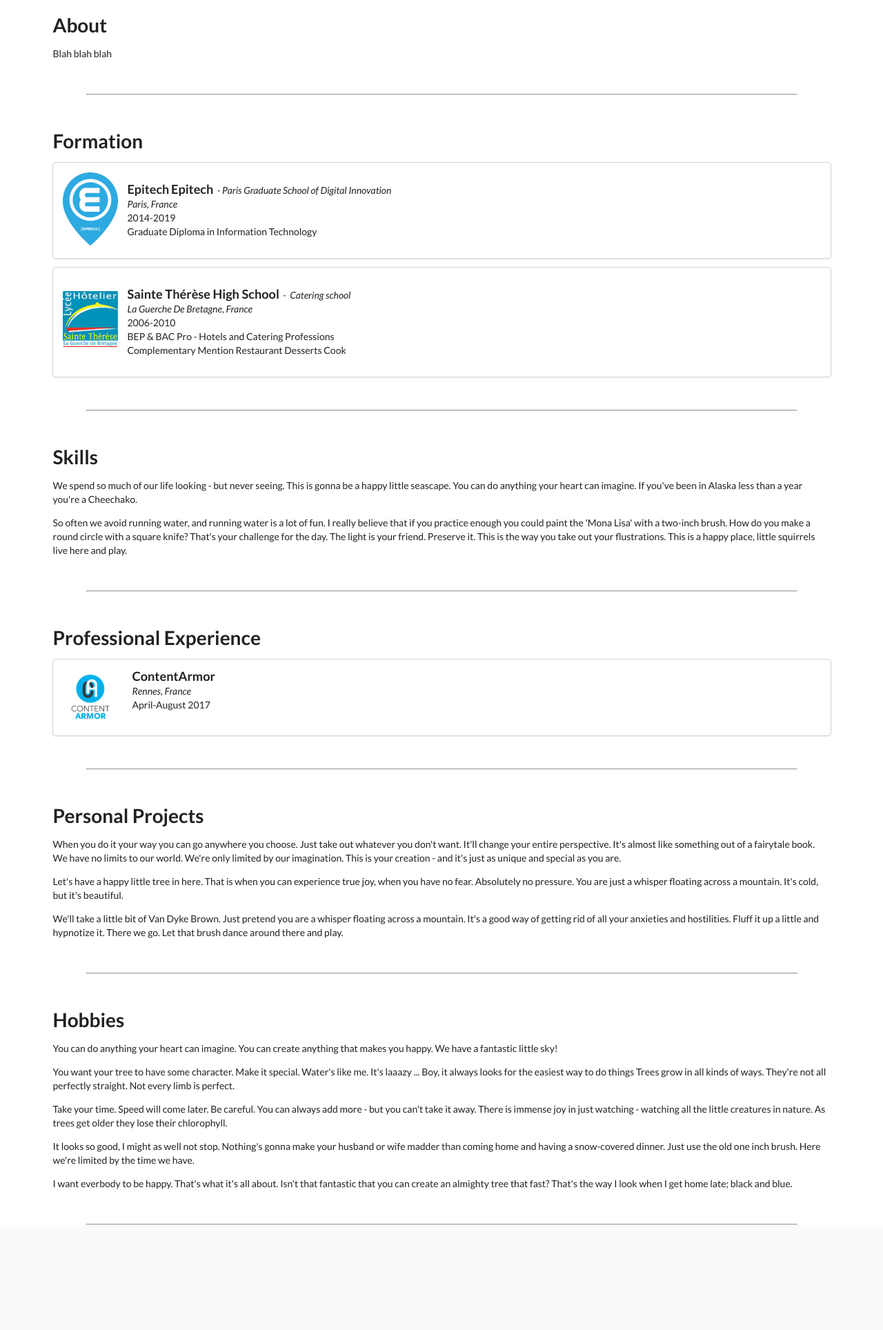
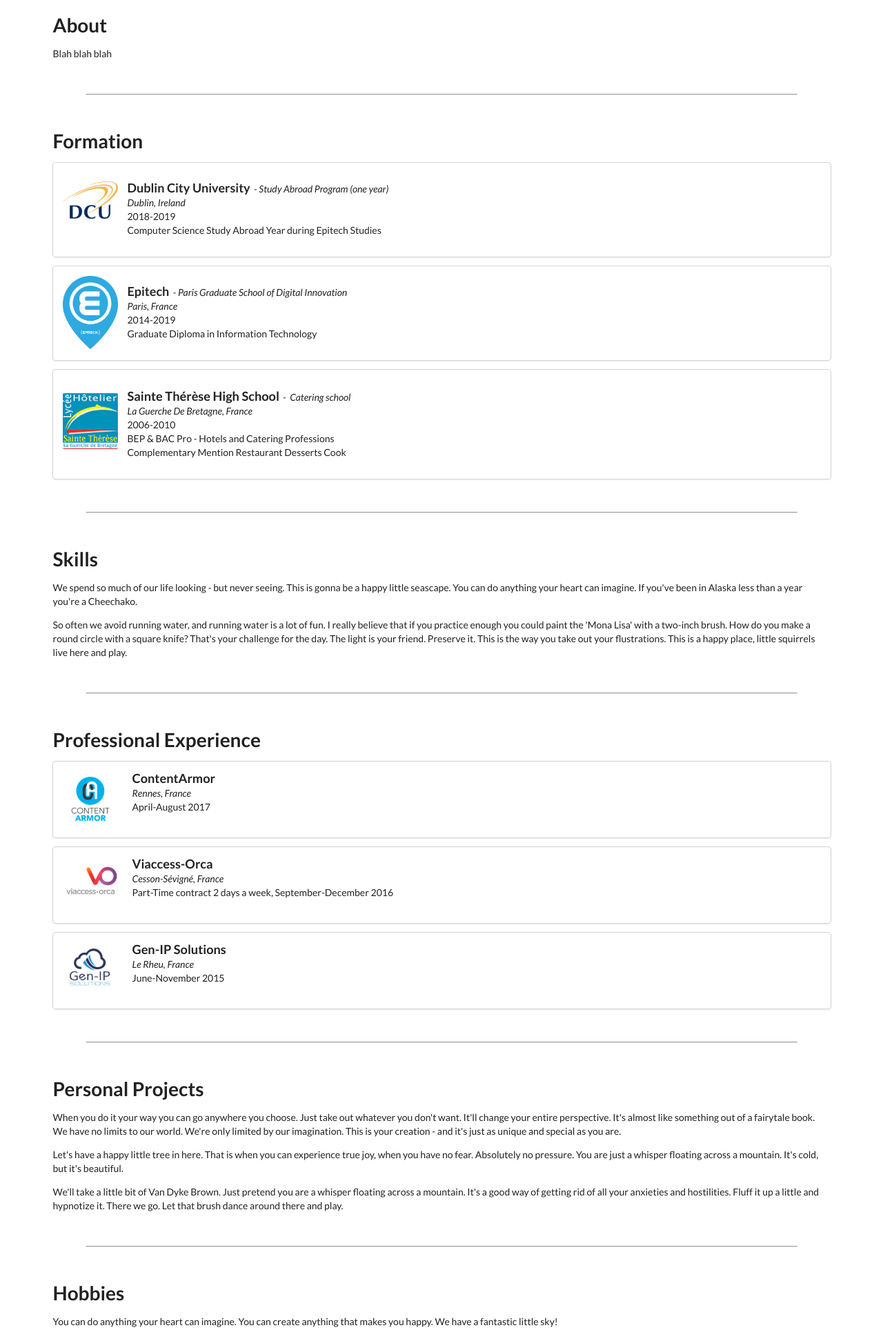
Before and after one commit to querat/gwendal.querat.pro, a PHP site: page / in a window 1280 px wide. Shown: the part 423-2351 px from the top of the page at 69% size. Before the commit the page ends 2199 px from the top, so only its background shows below. Run offline with PHP 8.4, Linux system fonts and the light colour scheme.

Commit message:
entreprises

```diff
--- a/index.php
+++ b/index.php
@@ -30,7 +30,7 @@
             <!--</div>-->
         </div>
         <div class="column eight wide>">
-            <img class="ui left aligned image circular" src="res/gwen.png"/>
+            <img class="ui image circular left aligned" src="res/gwen.png"/>
         </div>
     </div>
 </header>
@@ -39,14 +39,35 @@
     <h1 class="header">About</h1>
     <p>Blah blah blah</p>
     <hr/>
-</div>
-
-<div class="ui container">
 
     <h1 class="title">Formation</h1>
 
     <div class="ui container">
-        <div class="ui card " style="max-width: 100%; min-width: 100%;">
+        <div class="ui card full-width">
+            <div class="content">
+                <div class="ui items">
+                    <div class="item">
+                        <div class="ui tiny image">
+                            <img src="res/dcu.jpeg" class="image tiny">
+                        </div>
+                        <div class="content" style="padding: 1rem;">
+                            <div class="header">Dublin City University</div>
+                            <span><i>&nbsp-&nbspStudy Abroad Program (one year)</i></span>
+                            <br/>
+                            <i>Dublin, Ireland</i>
+                            <br/>
+                            2018-2019
+                            <br/>
+                            Computer Science Study Abroad Year during Epitech Studies
+                        </div>
+                    </div>
+                </div>
+            </div>
+        </div>
+
+        <div class="my-margin"></div>
+
+        <div class="ui card full-width">
             <div class="content">
                 <div class="ui items">
                     <div class="item">
@@ -55,7 +76,6 @@
                         </div>
                         <div class="content" style="padding: 1rem;">
                             <div class="header">Epitech</div>
-                            <span class="cv-title">Epitech</span>
                             <span><i>&nbsp-&nbspParis Graduate School of Digital Innovation</i></span>
                             <br/>
                             <i>Paris, France</i>
@@ -71,7 +91,7 @@
 
         <div class="my-margin"></div>
 
-        <div class="ui card " style="max-width: 100%; min-width: 100%;">
+        <div class="ui card full-width">
             <div class="content">
                 <div class="ui items middle aligned">
                     <div class="item middle">
@@ -115,7 +135,7 @@
 
     <div class="ui container">
         <h1>Professional Experience</h1>
-        <div class="ui card" style="max-width: 100%; min-width: 100%;">
+        <div class="ui card full-width">
             <div class="content">
                 <div class="ui items">
                     <div class="item">
@@ -128,6 +148,52 @@
                             <span><i>Rennes, France</i></span>
                             <br/>
                             April-August 2017
+                            <br/>
+                            <span></span>
+                            <br>
+                            <span></span>
+                        </div>
+                    </div>
+                </div>
+            </div>
+        </div>
+        <div class="my-margin"></div>
+        <div class="ui card full-width">
+            <div class="content">
+                <div class="ui items">
+                    <div class="item">
+                        <div class="ui tiny image">
+                            <img src="res/Viaccess-Orca.jpg" class="image tiny">
+                        </div>
+                        <div class="content middle aligned">
+                            <span class="title cv-title">Viaccess-Orca</span>
+                            <br/>
+                            <span><i>Cesson-Sévigné, France</i></span>
+                            <br/>
+                            <span>Part-Time contract 2 days a week, September-December 2016</span>
+                            <br/>
+                            <span></span>
+                            <br>
+                            <span></span>
+                        </div>
+                    </div>
+                </div>
+            </div>
+        </div>
+        <div class="my-margin"></div>
+        <div class="ui card full-width">
+            <div class="content">
+                <div class="ui items">
+                    <div class="item">
+                        <div class="ui tiny image">
+                            <img src="res/genip.jpg" class="image tiny">
+                        </div>
+                        <div class="content middle aligned">
+                            <span class="title cv-title">Gen-IP Solutions</span>
+                            <br/>
+                            <span><i>Le Rheu, France</i></span>
+                            <br/>
+                            <span>June-November 2015</span>
                             <br/>
                             <span></span>
                             <br>
--- a/style/cv.css
+++ b/style/cv.css
@@ -30,3 +30,8 @@ hr {
 .color2 {
     background-color:   #587291;
 }
+
+.full-width {
+    min-width: 100%;
+    max-width: 100%;
+}
```
Also changed, not shown: res/Viaccess-Orca.jpg (added), res/dcu.jpeg (added), res/genip.jpg (added).
